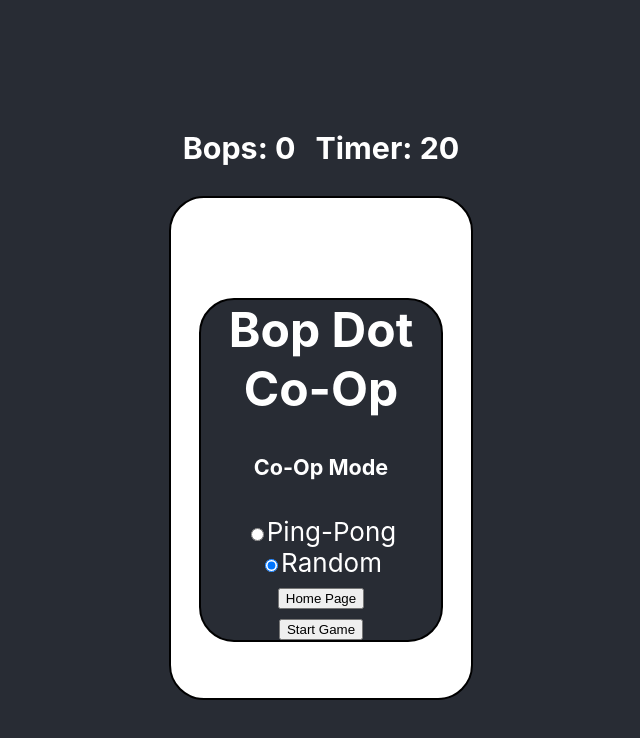
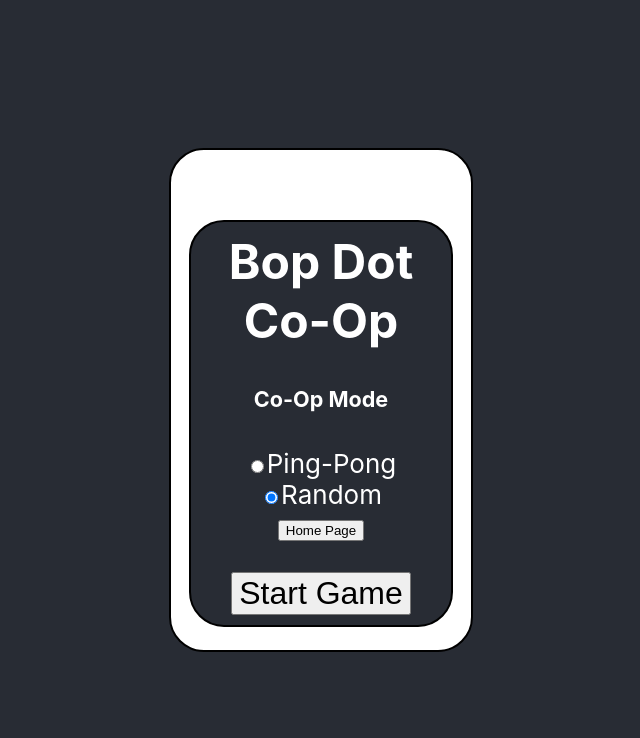
Before and after one commit to bungernt12/dot-bop, a React (Create React App) app: page /CoOp in a window 1280 px wide. Shown: the top 738 px of the page, without its empty margins (319-959 px from the left). Built offline with nearby package versions, Linux system fonts and the light colour scheme.

Commit message:
Enlarged Start Button, removed scoreboard jsx while keeping logic

```diff
--- a/src/App.css
+++ b/src/App.css
@@ -24,7 +24,7 @@
 
 .dot {
   background-color: darkgreen;
-  color: grey;
+  color: white;
   width: 70px;
   height: 70px;
   border-radius: 35px;
@@ -53,9 +53,10 @@
   background-color: #282c34;
   width: 80%;
   height: auto;
-  margin: 100px auto;
+  margin: 70px auto;
   border-radius: 35px;
   border: 2px solid black;
+  padding: 10px;
 }
 
 .gameLobbyTitle {
@@ -64,6 +65,10 @@
   font-size: 3rem;
 }
 
+.startButton {
+  font-size: 2rem;
+}
+
 .scoreBoard {
   display: flex;
   gap: 20px;
--- a/src/Components/GameLobby.js
+++ b/src/Components/GameLobby.js
@@ -56,12 +56,12 @@ const GameLobby = (props) => {
         ""
       )}
       {/* <h3>Bops: {props.bopCount}</h3> */}
-      <div>
-        <button className="startButton" onClick={handleGoHome}>
-          Home Page
-        </button>
-      </div>
-      <button className="startButton" onClick={props.toggleGameRunning}>
+      <button className="goHomeButton button" onClick={handleGoHome}>
+        Home Page
+      </button>
+      <br />
+      <br />
+      <button className="startButton button" onClick={props.toggleGameRunning}>
         Start Game
       </button>
     </div>
--- a/src/Components/ScoreBoard.js
+++ b/src/Components/ScoreBoard.js
@@ -44,8 +44,8 @@ const ScoreBoard = ({
 
   return (
     <div className="scoreBoard">
-      <h3>Bops: {bopCount}</h3>
-      <h3>Timer: {timeLeft}</h3>
+      {/* <h3>Bops: {bopCount}</h3>
+      <h3>Timer: {timeLeft}</h3> */}
       {/* {gameRunning ? <h3>Timer: {timeLeft}</h3> : <h3> </h3>} */}
     </div>
   );
```
